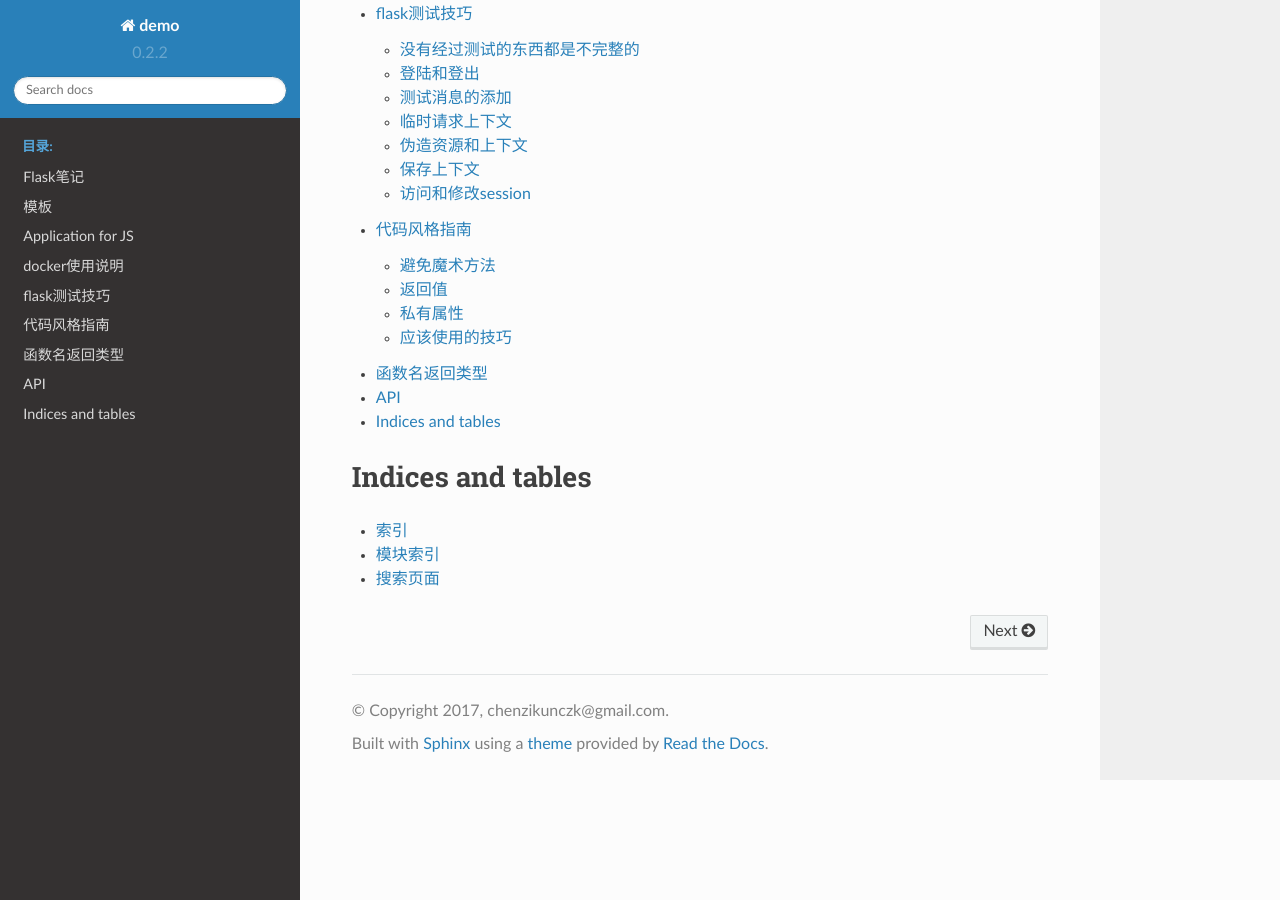
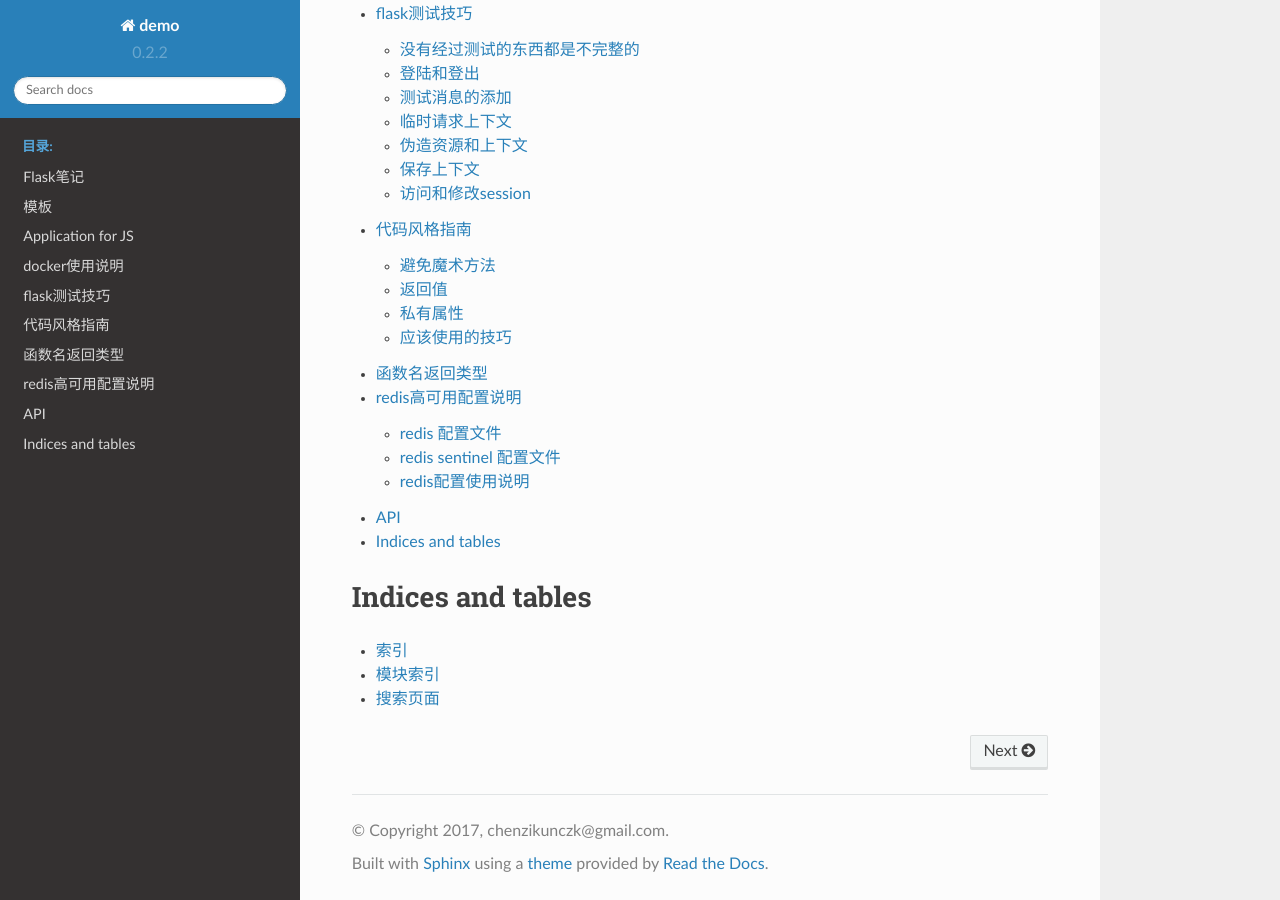
Before and after one commit to chenzikun/flask_best_practice, a Sphinx documentation site: the page built from docs/source/index.rst, in a window 1280 px wide and 900 px high, scrolled down 686 px. Built offline with Sphinx 7.4.7 and the Read the Docs theme 2.0.0, drawn with Linux system fonts in a browser that asks for light colours; formulas are drawn with MathJax 3.

Commit message:
redis配置说明

```diff
--- a/docs/source/index.rst
+++ b/docs/source/index.rst
@@ -13,6 +13,7 @@ Welcome to demo's documentation!
     测试
     代码规范
     函数名返回类型
+    redis配置说明
     api/*
 
 
```
Also changed, not shown: 1 other file.
